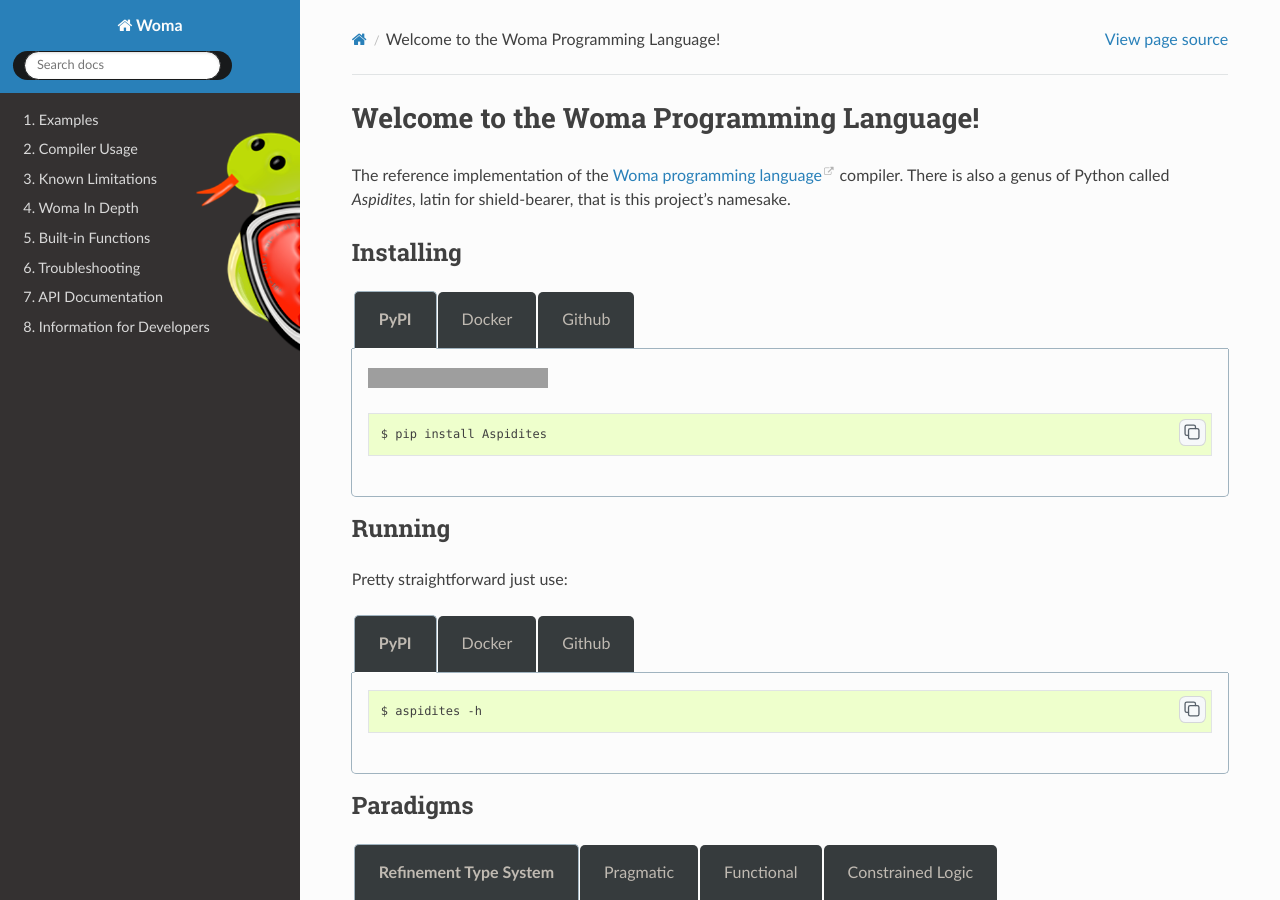
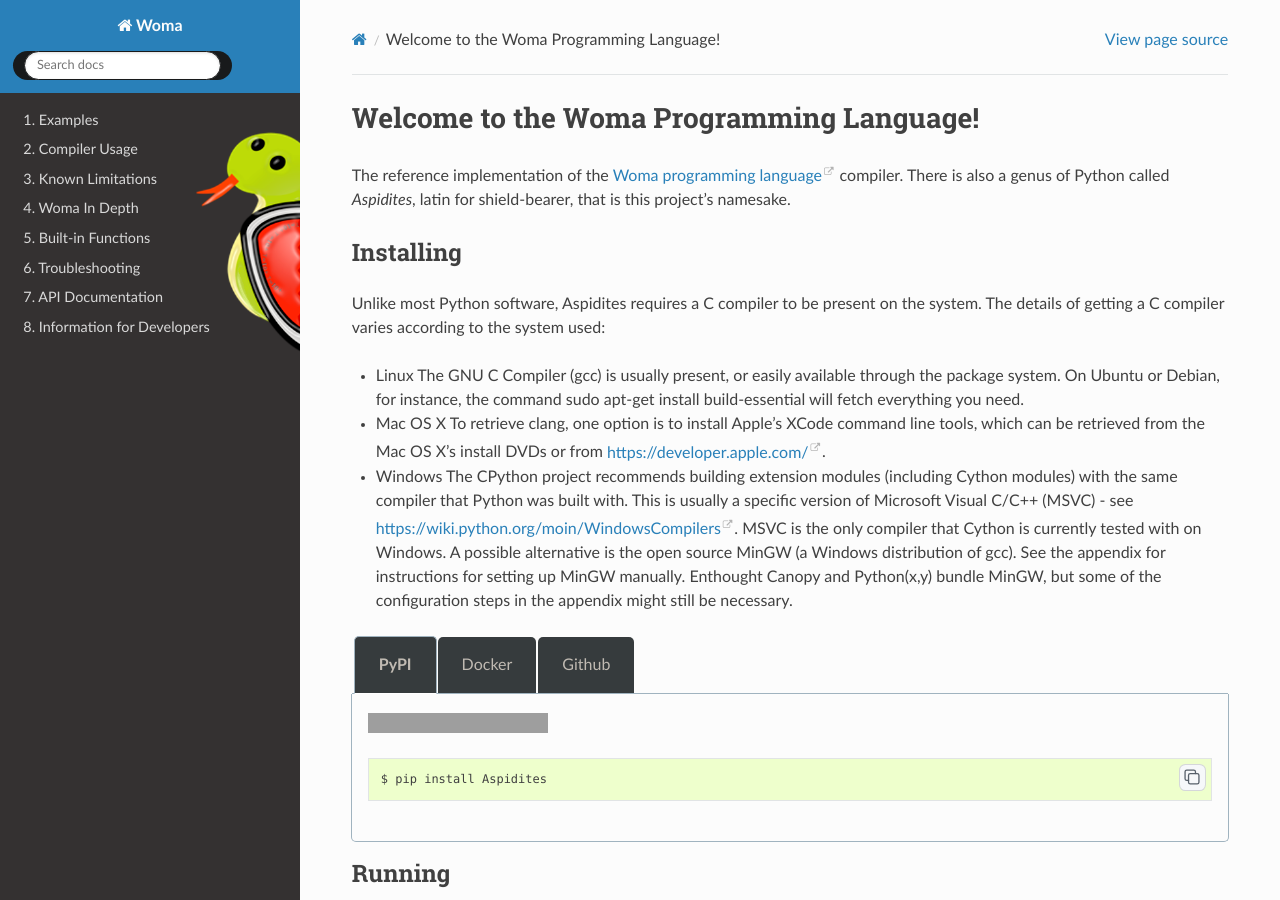
Before and after one commit to rjdbcm/Aspidites, a Sphinx documentation site: the page built from docs/index.rst, in a window 1280 px wide and 900 px high. Built offline with Sphinx 7.4.7 and the Read the Docs theme 2.0.0, drawn with Linux system fonts in a browser that asks for light colours; grey boxes are pictures that could not be loaded.

Commit message:
add caveat about c compiler

```diff
--- a/docs/index.rst
+++ b/docs/index.rst
@@ -13,6 +13,14 @@ this project's namesake.
 
 Installing
 ~~~~~~~~~~
+
+Unlike most Python software, Aspidites requires a C compiler to be present on the system. The details of getting a C compiler varies according to the system used:
+
+- Linux The GNU C Compiler (gcc) is usually present, or easily available through the package system. On Ubuntu or Debian, for instance, the command sudo apt-get install build-essential will fetch everything you need.
+
+- Mac OS X To retrieve clang, one option is to install Apple’s XCode command line tools, which can be retrieved from the Mac OS X’s install DVDs or from https://developer.apple.com/.
+
+- Windows The CPython project recommends building extension modules (including Cython modules) with the same compiler that Python was built with. This is usually a specific version of Microsoft Visual C/C++ (MSVC) - see https://wiki.python.org/moin/WindowsCompilers. MSVC is the only compiler that Cython is currently tested with on Windows. A possible alternative is the open source MinGW (a Windows distribution of gcc). See the appendix for instructions for setting up MinGW manually. Enthought Canopy and Python(x,y) bundle MinGW, but some of the configuration steps in the appendix might still be necessary.
 
 
 .. tabs::
```
